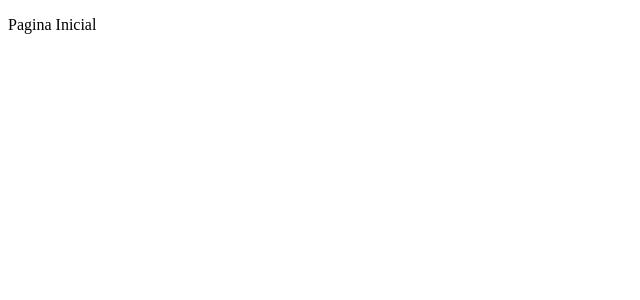
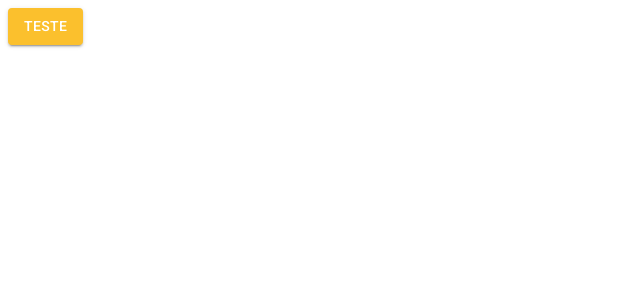
Before and after one commit to estaeldev/react-materialui-typescript, a React (Create React App) app: page /pagina-inicial in a window 1280 px wide. Shown: the top 300 px of the page, without its empty margins (0-640 px from the left). Built offline with nearby package versions, Linux system fonts and the light colour scheme.

Commit message:
feat: adicionando materiui e provider tema

```diff
--- a/package.json
+++ b/package.json
@@ -3,6 +3,10 @@
   "version": "0.1.0",
   "private": true,
   "dependencies": {
+    "@emotion/react": "^11.11.1",
+    "@emotion/styled": "^11.11.0",
+    "@mui/icons-material": "^5.14.14",
+    "@mui/material": "^5.14.14",
     "react": "^18.2.0",
     "react-dom": "^18.2.0",
     "react-router-dom": "6",
--- a/public/index.html
+++ b/public/index.html
@@ -5,6 +5,8 @@
         <meta charset="utf-8" />
         <meta name="viewport" content="width=device-width, initial-scale=1" />
         <meta name="description" content="Web site created using create-react-app" />
+        <link rel="stylesheet" href="https://fonts.googleapis.com/css2?family=Roboto:wght@300;400;500;600;700&display=swap" />
+        <link rel="stylesheet" href="https://fonts.googleapis.com/icon?family=Material+Icons" />
         <title>Cadastro</title>
     </head>
 
--- a/src/App.tsx
+++ b/src/App.tsx
@@ -1,11 +1,15 @@
 import { BrowserRouter } from "react-router-dom"
 import { AppRoutes } from "./routes"
+import { ThemeProvider } from "@mui/material"
+import { LightTheme } from "./shared/themes"
 
 export const App = () => {
 
     return (
-        <BrowserRouter>
-            <AppRoutes />
-        </BrowserRouter>
+        <ThemeProvider theme={LightTheme}>
+            <BrowserRouter>
+                <AppRoutes />
+            </BrowserRouter>
+        </ThemeProvider>
     )
 }
--- a/src/routes/AppRoutes.tsx
+++ b/src/routes/AppRoutes.tsx
@@ -1,3 +1,4 @@
+import { Button } from "@mui/material"
 import { Navigate, Route, Routes } from "react-router-dom"
 
 export const AppRoutes = () => {
@@ -5,7 +6,7 @@
     return (
         <>
             <Routes>
-                <Route path="/pagina-inicial" element={<p>Pagina Inicial</p>} />
+                <Route path="/pagina-inicial" element={<Button variant="contained" color="primary">Teste</Button>} />
 
                 <Route path="*" element={<Navigate to={"/pagina-inicial"}/>} />
             </Routes>
--- /dev/null
+++ b/src/shared/themes/LightTheme.ts
@@ -0,0 +1,23 @@
+import { createTheme } from "@mui/material";
+import { cyan, yellow } from "@mui/material/colors";
+
+export const LightTheme = createTheme({
+    palette: {
+        primary: {
+            main: yellow[700],
+            dark: yellow[800],
+            light: yellow[500],
+            contrastText: "#FFFFFF",
+        },
+        secondary: {
+            main: cyan[400],
+            dark: cyan[500],
+            light: cyan[300],
+            contrastText: "#FFFFFF",
+        },
+        background: {
+            default: "#F7F6F3",
+            paper: "#FFFFFF",
+        }
+    }
+})
--- a/src/shared/themes/index.ts
+++ b/src/shared/themes/index.ts
@@ -1 +1 @@
-export {}
+export * from "./LightTheme"
```
Also changed, not shown: 1 other file (tests, documents, lock files or other folders).
